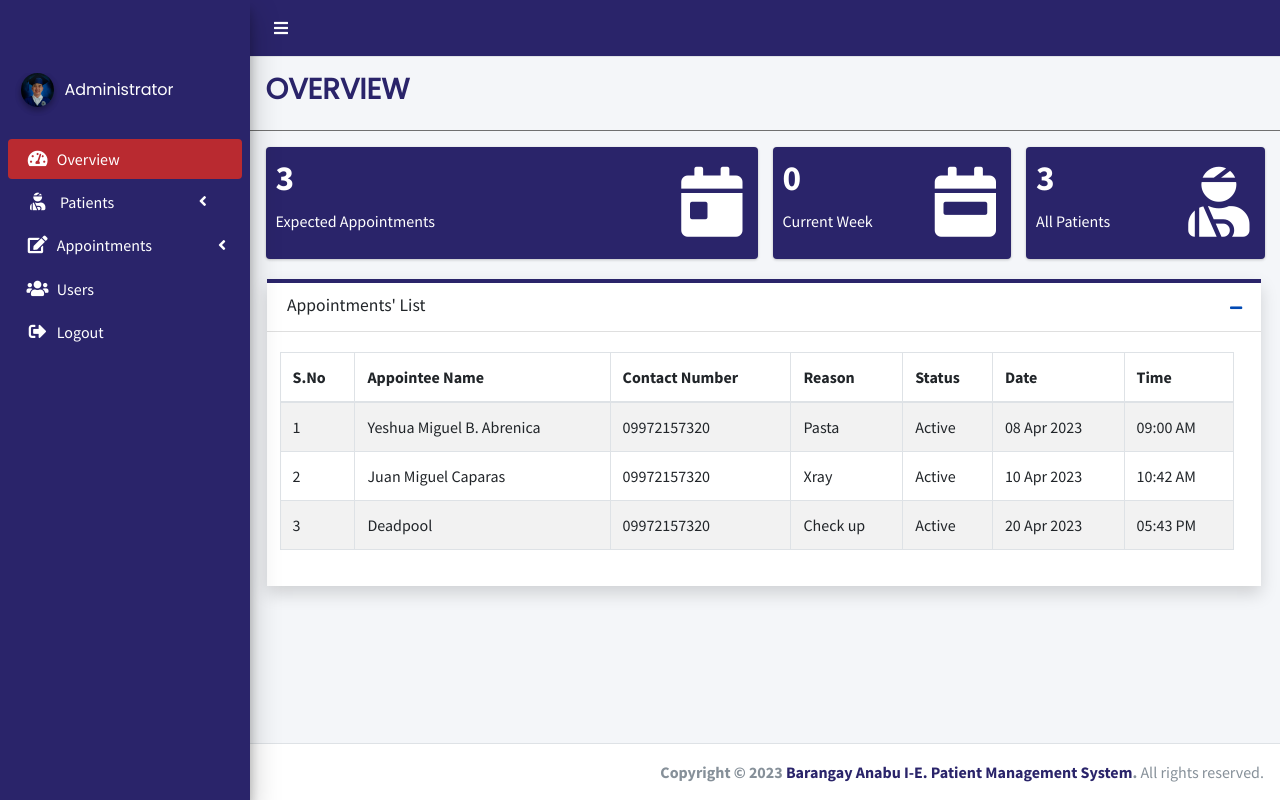
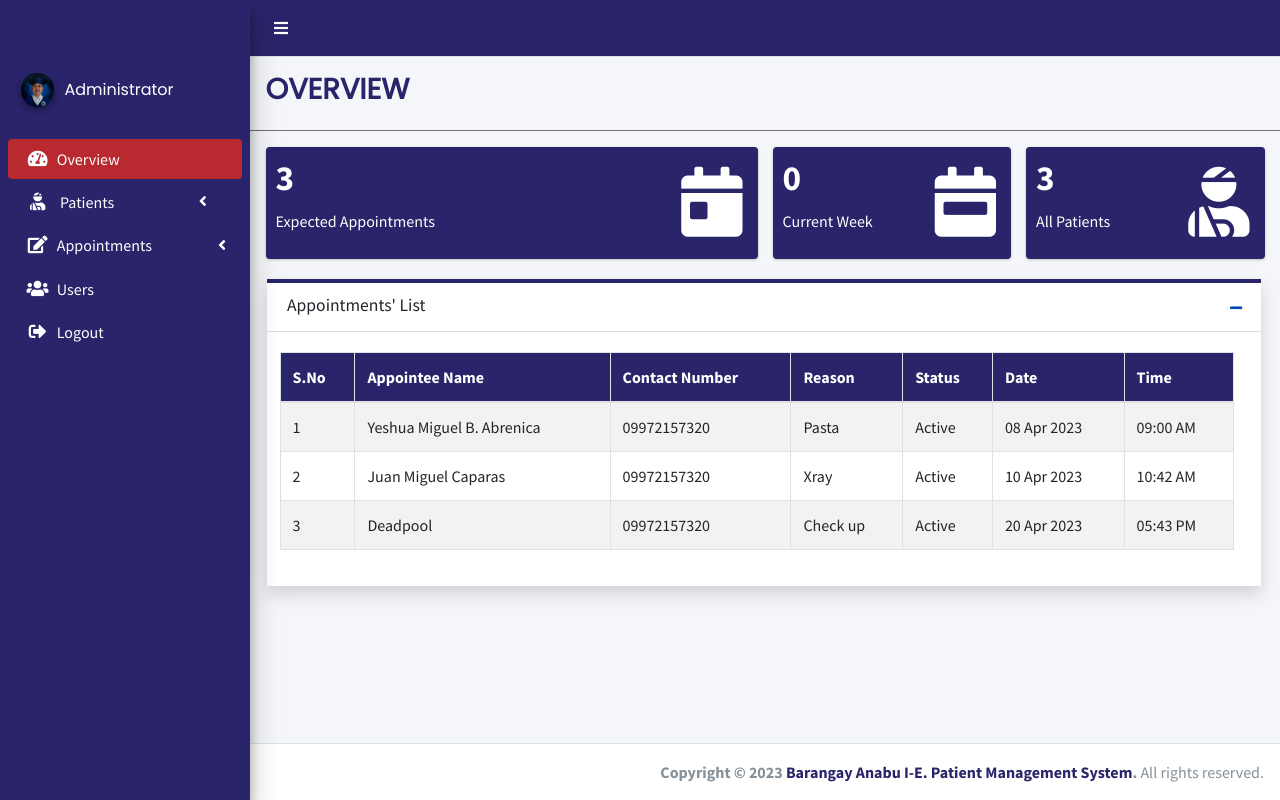
Before and after one commit to Yeshua0709/anabu-appointment-setting, a PHP site: page /dashboard.php in a window 1280 px wide. Run offline with PHP 8.4, Linux system fonts and the light colour scheme; a user stored in the database is signed in; data comes from the database, SQL or seed files in the repository; some libraries are stand-ins or nearby versions.

Commit message:
update table row bg

```diff
--- a/dashboard.php
+++ b/dashboard.php
@@ -235,7 +235,7 @@ include './config/sidebar.php';
                role="grid" aria-describedby="all_patients_info">
 
                 <thead>
-                  <tr class="bgBlue">
+                  <tr class="default-bg">
                     <th>S.No</th>
                     <th>Appointee Name</th>
                     <th>Contact Number</th>
```
